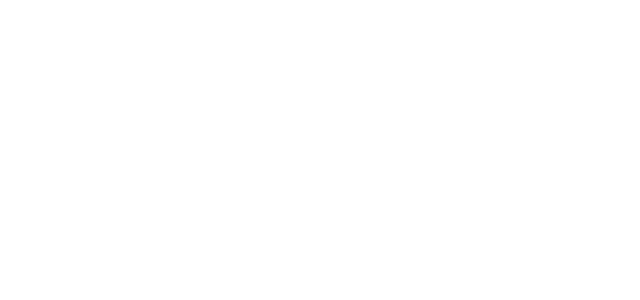
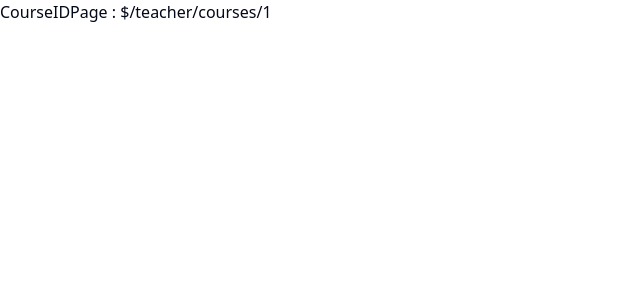
Before and after one commit to Dhruv1969Karnwal/course-builder-frontend, a React (Vite) app: page /teacher/courses/1 in a window 1280 px wide. Before the commit this address had no page. Shown: the top 300 px of the page, without its empty margins (0-640 px from the left). Built offline with nearby package versions, Linux system fonts and the light colour scheme.

Commit message:
course-id-added

```diff
--- a/src/App.jsx
+++ b/src/App.jsx
@@ -4,6 +4,7 @@
 import CoursesPage from "./pages/Teacher/Courses"
 import AnalyticsPage from "./pages/Teacher/Analytics"
 import CreateCoursePage from "./pages/Teacher/Create"
+import CourseIDPage from "./pages/Teacher/CourseID"
 
 function App() {
 
@@ -15,6 +16,7 @@
       <Route path="/teacher/courses" element={<CoursesPage />} />
       <Route path="/teacher/analytics" element={<AnalyticsPage />} />
       <Route path="/teacher/create" element={<CreateCoursePage />} />
+      <Route path="teacher/courses/:id" element={<CourseIDPage />} />
     </Routes>
     </>
   )
--- /dev/null
+++ b/src/pages/Teacher/CourseID.jsx
@@ -0,0 +1,11 @@
+import { useLocation } from "react-router-dom"
+
+const CourseIDPage = () => {
+  const location = useLocation()
+  const {pathname} = location
+  return (
+    <div>CourseIDPage : ${pathname}</div>
+  )
+}
+
+export default CourseIDPage
```
